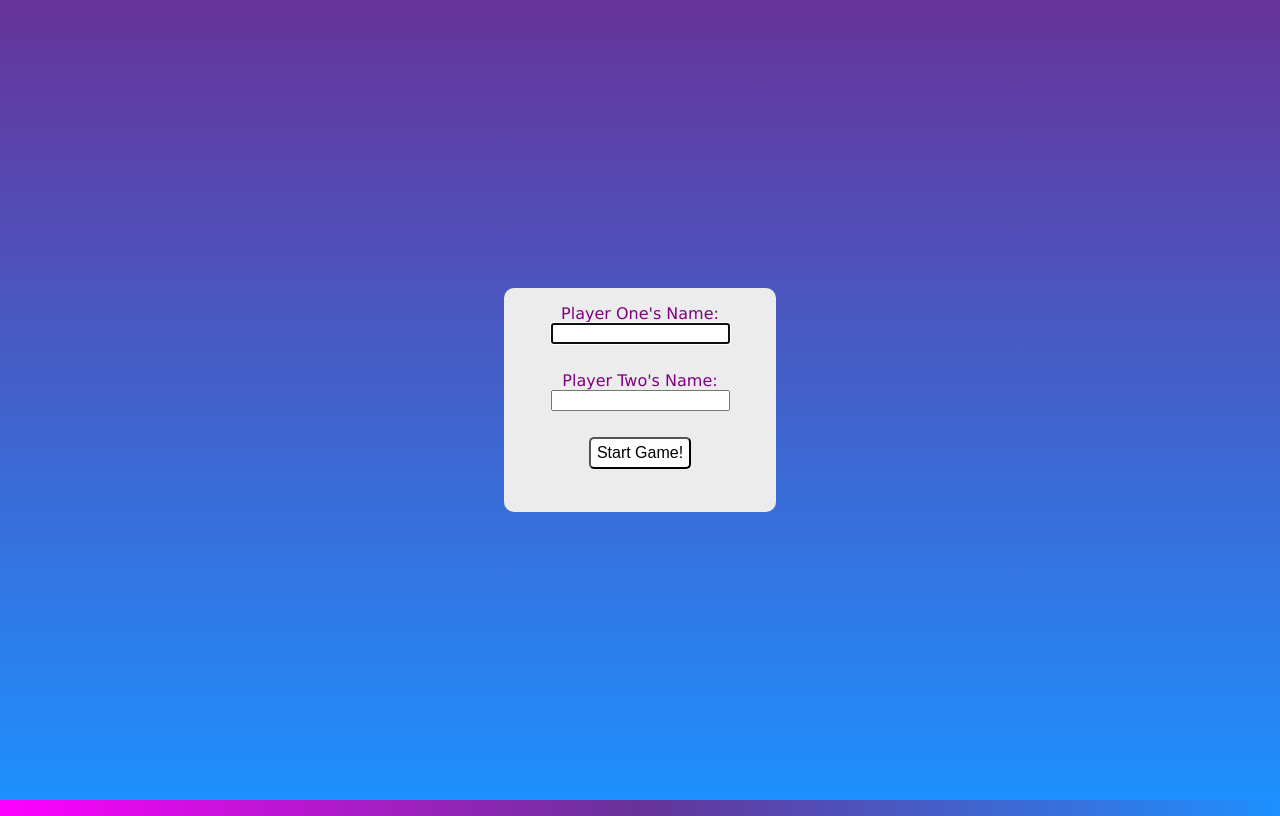
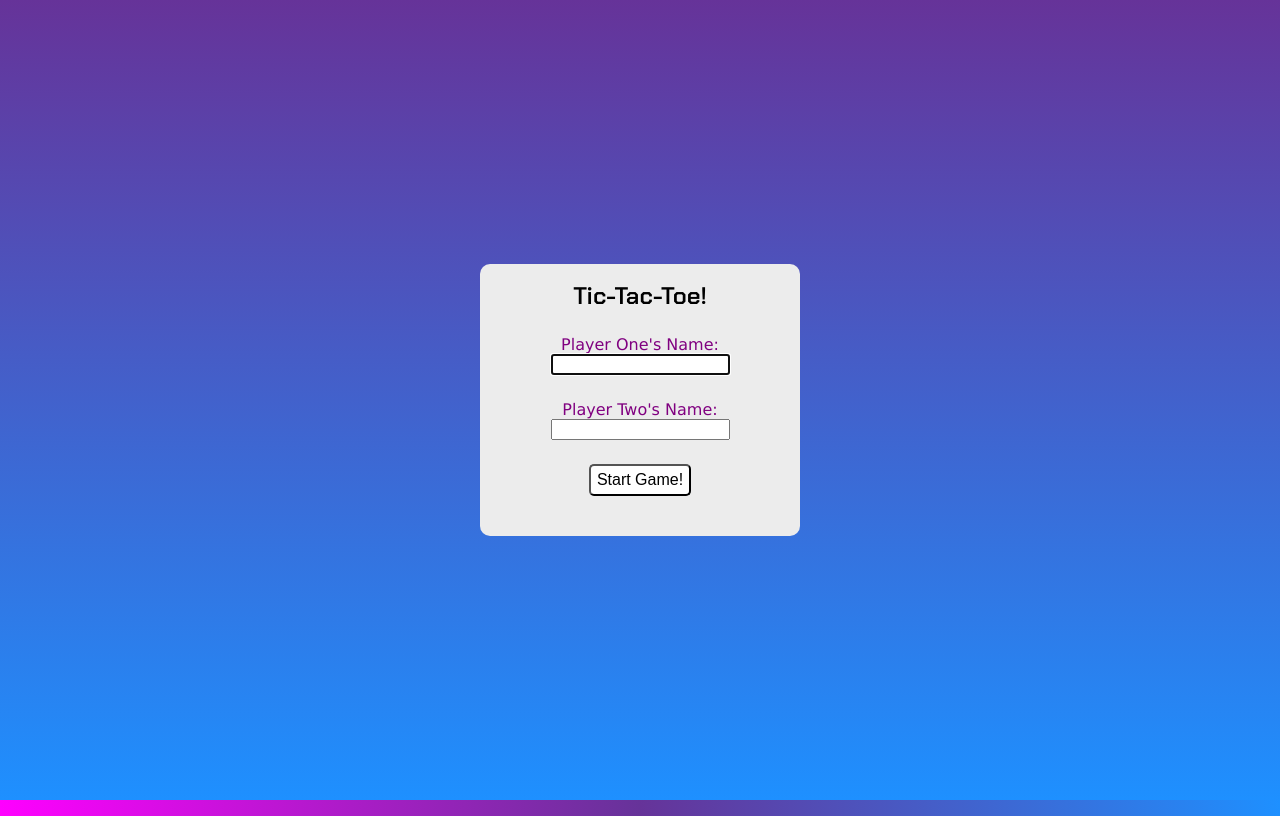
Before and after one commit to Botifywm/Tic-Tac-Toe, a plain HTML site: page index.html in a window 1280 px wide. Drawn offline with Linux system fonts and the light colour scheme.

Commit message:
Added heading to the name forms

```diff
--- a/index.html
+++ b/index.html
@@ -36,6 +36,7 @@
     <dialog>
         <div class="modal-container">
             <form class="nameForm" action="">
+                <div class="formHeading">Tic-Tac-Toe!</div>
                 <div class="p1name">
                     <label for="p1name">Player One's Name: </label>
                     <input type="text" id="p1name" minlength="3" required>
--- a/style.css
+++ b/style.css
@@ -77,11 +77,18 @@ dialog{
     outline: 0;
 }
 
+.formHeading {
+    text-align: center;
+    font-family: "Chakra Petch", sans-serif;
+    font-weight: 600;
+    font-size: 1.5rem;
+}
+
 .nameForm {
     display: grid;
     padding: 1rem;
-    width: 15rem;
-    height: 12rem;
+    width: 18rem;
+    height: 15rem;
     border-radius: 10px;
     justify-items: center;
     background-color: #ececec;
```
